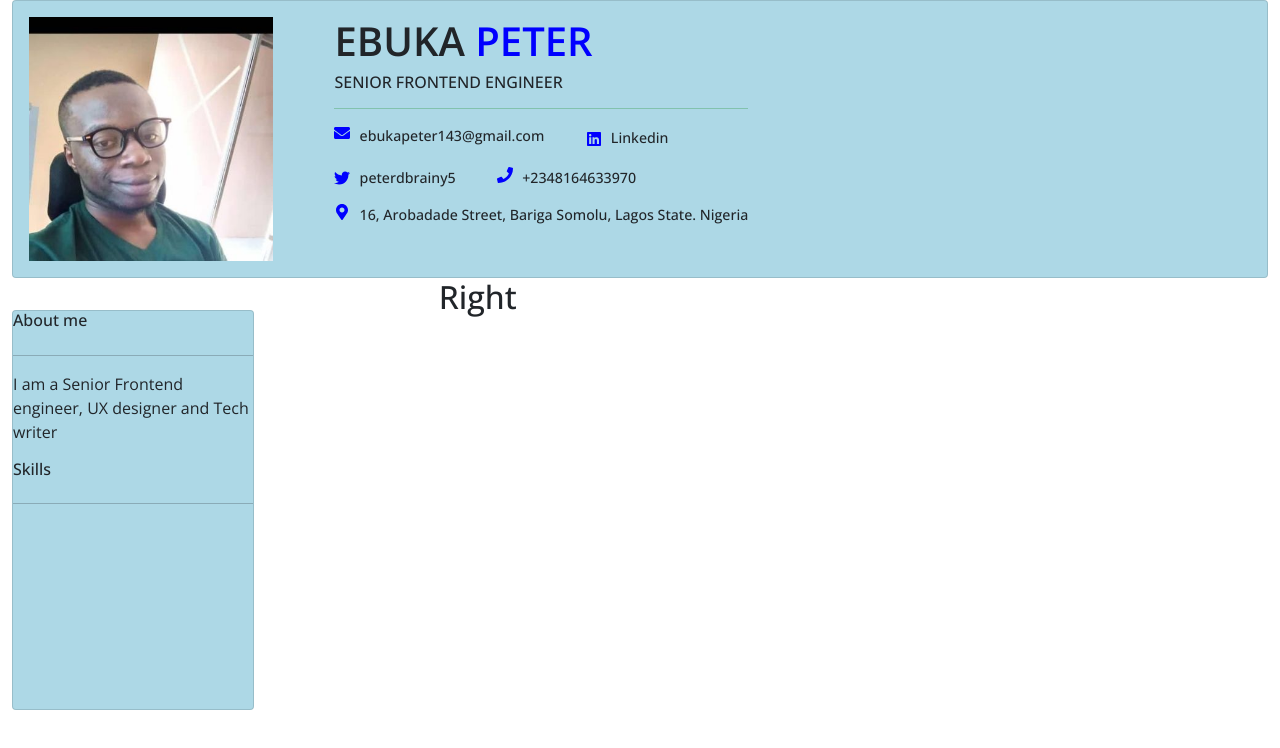
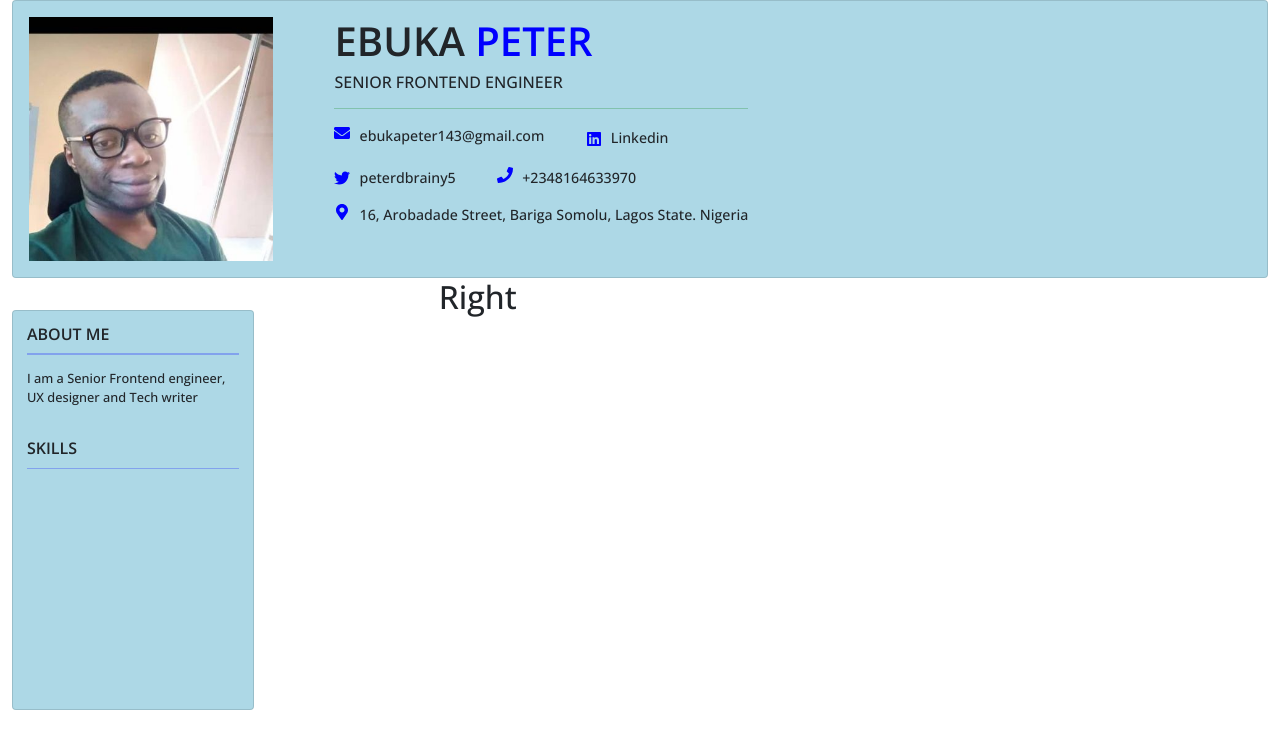
Before and after one commit to EbukaPeter55/My-Resume, a React (Create React App) app: page / in a window 1280 px wide. Shown: the top 748 px of the page. Built offline with nearby package versions, Linux system fonts and the light colour scheme.

Commit message:
Align the heading and line in the bottom left car

```diff
--- a/src/pages/Resume.component.jsx
+++ b/src/pages/Resume.component.jsx
@@ -56,15 +56,15 @@ const Resume = () => {
             <div className='row'>
                 {/* Left section */}
             <div className='col-md-4 left'>
-            <div className='card'>
+            <div className='card left_card'>
             <h6>About me</h6>
-            <hr/>
+            <hr className='left_card--line'/>
             <p>
             I am a Senior Frontend engineer,
             UX designer and Tech writer
             </p>
-            <h6>Skills</h6>
-            <hr/>
+            <h6 className='about_me'>Skills</h6>
+            <hr className='about_me-line'/>
             </div>
             </div>
                 {/* End of left section */}
--- a/src/pages/Resume.styles.css
+++ b/src/pages/Resume.styles.css
@@ -45,4 +45,32 @@
     height: 50vh;
     margin-top: 2rem;
     background-color: lightblue;
+    padding: .87rem;
 }
+
+.left .left_card h6{
+    font-weight: 600;
+    text-transform: uppercase;
+}
+
+.left .left_card .left_card--line {
+    background: blue;
+    margin-top: 1px;
+    height: 1.5px;
+}
+
+.left .left_card p{
+    font-size: .8rem;
+    font-weight: 500;
+    margin-top: -2px;
+}
+
+.left .left_card .about_me{
+    margin-top: 1rem;
+}
+
+.left .left_card .about_me-line{
+    margin-top: 1px;
+    height: 1.5px;
+    background: blue;
+}
```
